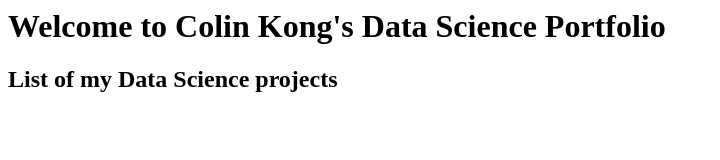
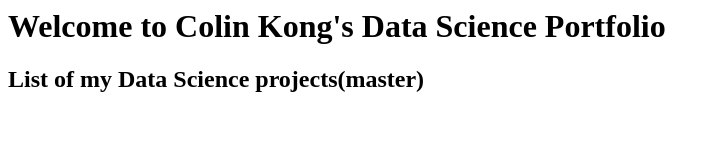
Before and after one commit to colin-kong/colin-kong.github.io, a plain HTML site: page index.html in a window 1280 px wide. Shown: the whole page, without its empty margins (0-720 px from the left). Drawn offline with Linux system fonts and the light colour scheme.

Commit message:
Update index.html

```diff
--- a/index.html
+++ b/index.html
@@ -1,4 +1,4 @@
 <html>
     <h1> Welcome to Colin Kong's Data Science Portfolio</h1>
-    <h2>List of my Data Science projects</h2>
+    <h2>List of my Data Science projects(master)</h2>
 </html>
```
